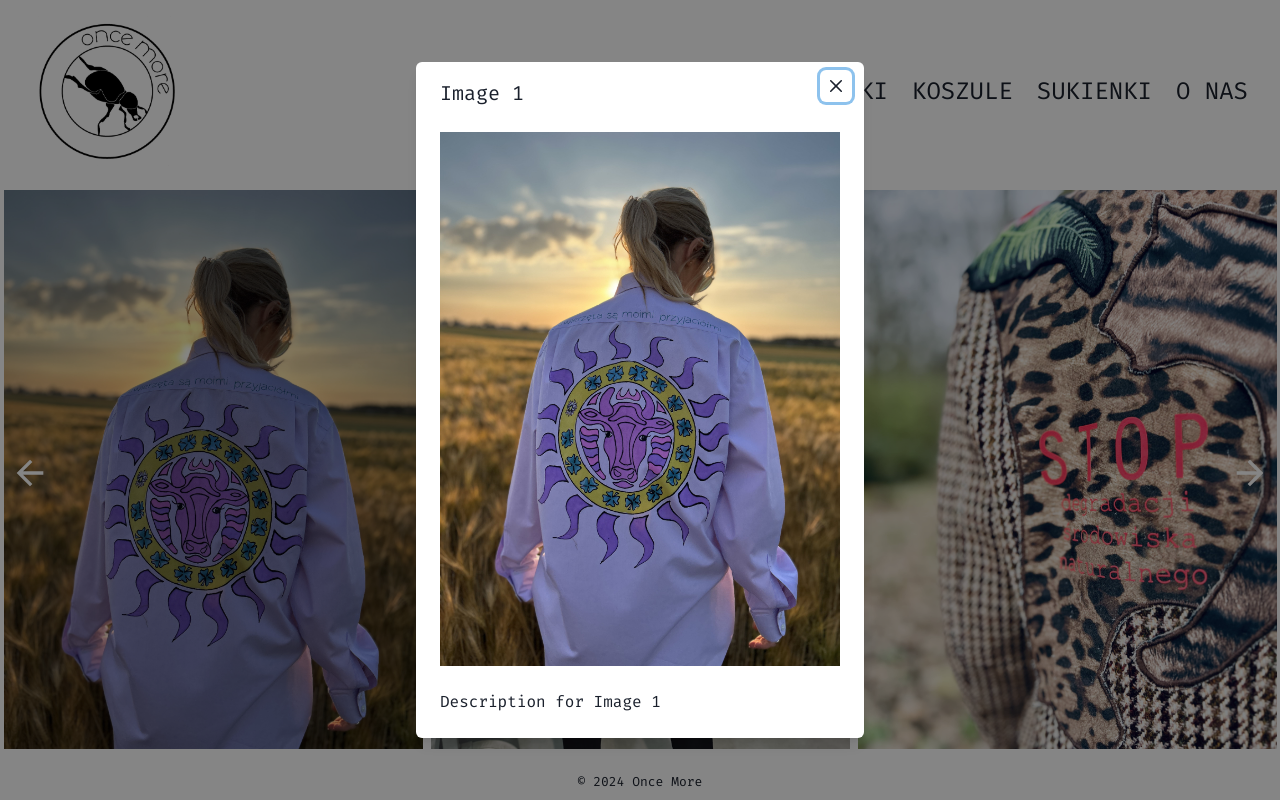
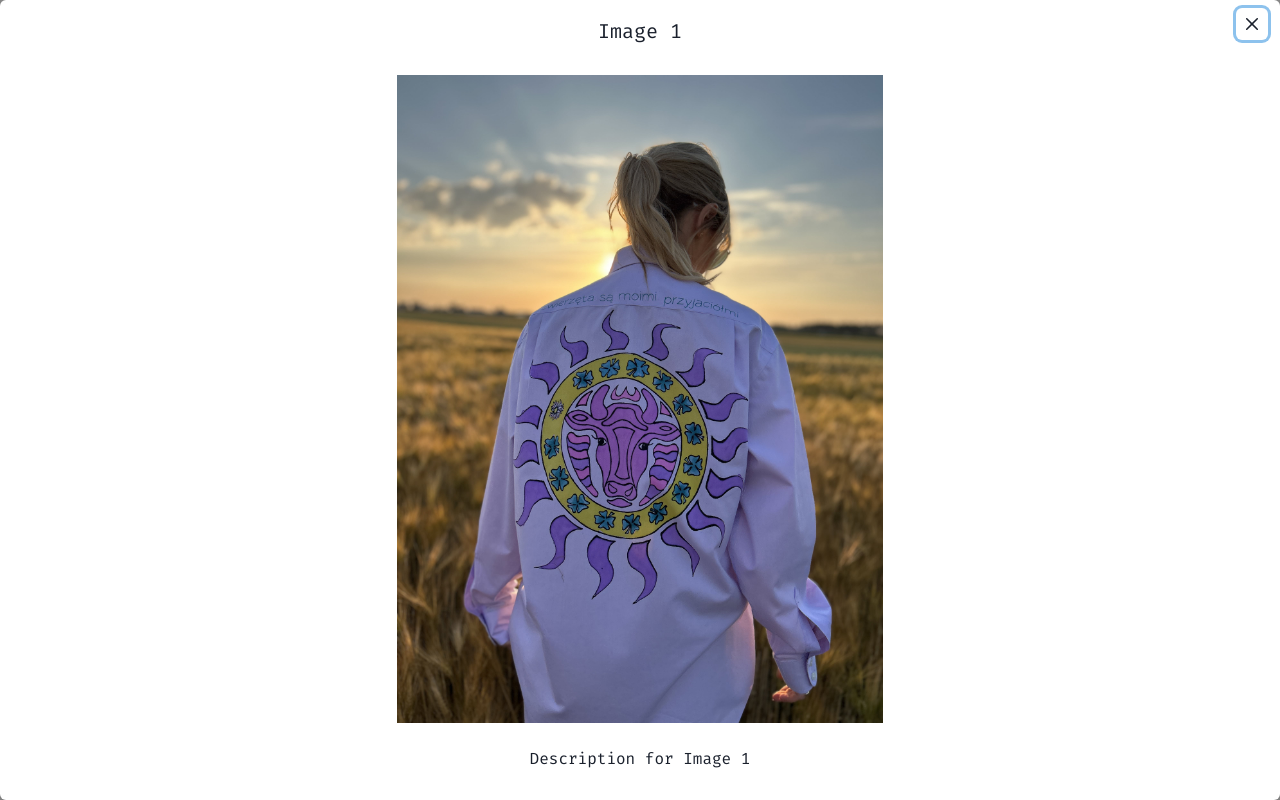
Before and after one commit to michalsuchorski/once-more-portfolio, a React (Vite) app: page /home in a window 1280 px wide. Both pictures are taken after a click on the element 213 px from the left and 469 px from the top of the page. Built offline with nearby package versions, Linux system fonts and the light colour scheme.

Commit message:
image carousel changes

```diff
--- a/src/components/ImageCarousel/index.tsx
+++ b/src/components/ImageCarousel/index.tsx
@@ -49,14 +49,13 @@ const Carousel: React.FC = () => {
     null
   );
 
-
   // eslint-disable-next-line @typescript-eslint/no-explicit-any
   const NextArrow = (props: any) => {
     const { onClick } = props;
     return (
       <IconButton
-      sx={{ fontSize: 40}}
-      aria-label='next-img'
+        sx={{ fontSize: 40 }}
+        aria-label="next-img"
         icon={<ArrowForwardIcon />}
         onClick={onClick}
         position="absolute"
@@ -75,8 +74,8 @@ const PrevArrow = (props: any) => {
     const { onClick } = props;
     return (
       <IconButton
-      sx={{ fontSize: 40}}
-      aria-label='prev-img'
+        sx={{ fontSize: 40 }}
+        aria-label="prev-img"
         icon={<ArrowBackIcon />}
         onClick={onClick}
         position="absolute"
@@ -89,7 +88,6 @@ const PrevArrow = (props: any) => {
       />
     );
   };
-
 
   const settings = {
     infinite: true,
@@ -105,7 +103,7 @@ const PrevArrow = (props: any) => {
           slidesToShow: 3,
           slidesToScroll: 3,
           infinite: true,
-          }
+        },
       },
       {
         breakpoint: 1036,
@@ -114,8 +112,7 @@ const PrevArrow = (props: any) => {
           slidesToScroll: 2,
           initialSlide: 2,
           infinite: true,
-
-          }
+        },
       },
       {
         breakpoint: 530,
@@ -123,9 +120,9 @@ const PrevArrow = (props: any) => {
           slidesToShow: 1,
           slidesToScroll: 1,
           infinite: true,
-          }
-        }
-      ]
+        },
+      },
+    ],
   };
 
   const handleImageClick = (image: ImageData) => {
@@ -145,12 +142,7 @@ const PrevArrow = (props: any) => {
                 onClick={() => handleImageClick(image)}
                 cursor="pointer"
               >
-                <Image
-                  src={image.src}
-                  alt={image.alt}
-                  maxW="100%"
-
-                />
+                <Image src={image.src} alt={image.alt} maxW="100%" />
               </Flex>
             ))}
           </Slider>
@@ -160,12 +152,34 @@ const PrevArrow = (props: any) => {
       <Modal isOpen={isOpen} onClose={onClose} isCentered>
         <ModalOverlay />
         <ModalContent
+          width="100vw"
+          height="100vh"
+          display="flex"
+          flexDirection="column"
+          justifyContent="center"
+          alignItems="center"
+          overflow="hidden"
+          maxW='none'
         >
           <ModalHeader>{selectedImage?.alt}</ModalHeader>
           <ModalCloseButton />
-          <ModalBody>
-            <Image src={selectedImage?.src} alt={selectedImage?.alt} />
-            <Text mt={2} py={4}>{selectedImage?.description}</Text>
+          <ModalBody
+            display="flex"
+            flexDirection="column"
+            justifyContent="center"
+            alignItems="center"
+            p={0}
+          >
+            <Image
+              src={selectedImage?.src}
+              alt={selectedImage?.alt}
+              maxW="90%"
+              maxH="90vh"
+              objectFit="contain"
+            />
+            <Text mt={2} py={4}>
+              {selectedImage?.description}
+            </Text>
           </ModalBody>
         </ModalContent>
       </Modal>
```
Also changed, not shown: 2 other files (tests, documents, lock files or other folders). Lines whose indentation alone changed are shown as unchanged.
